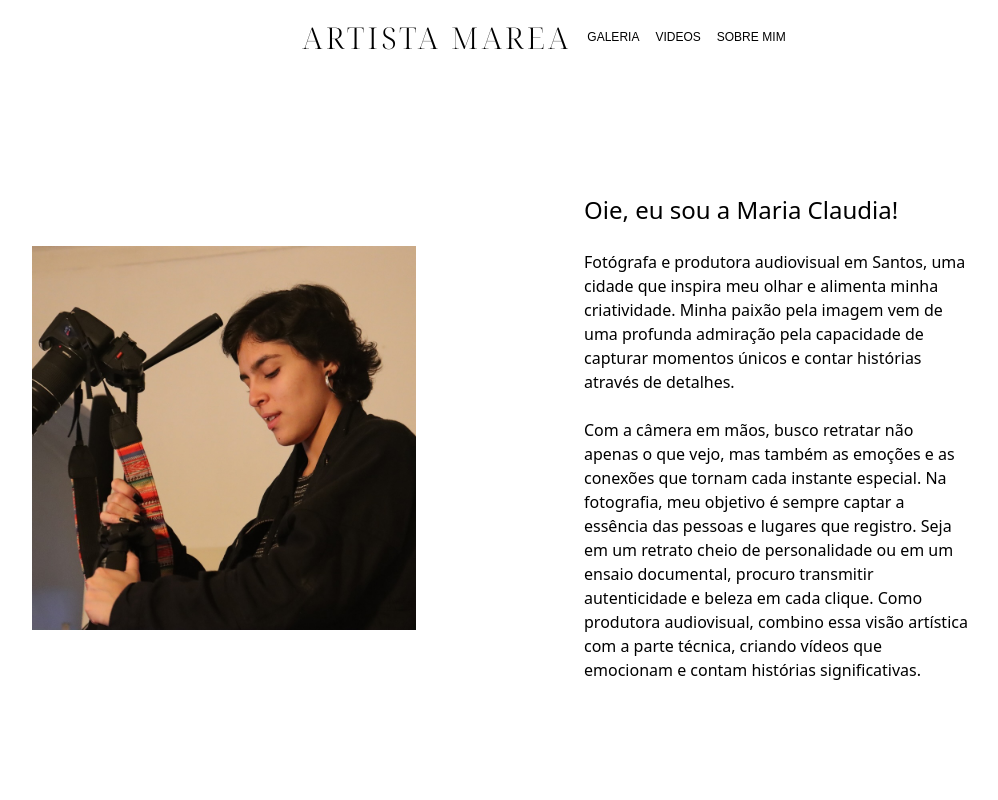
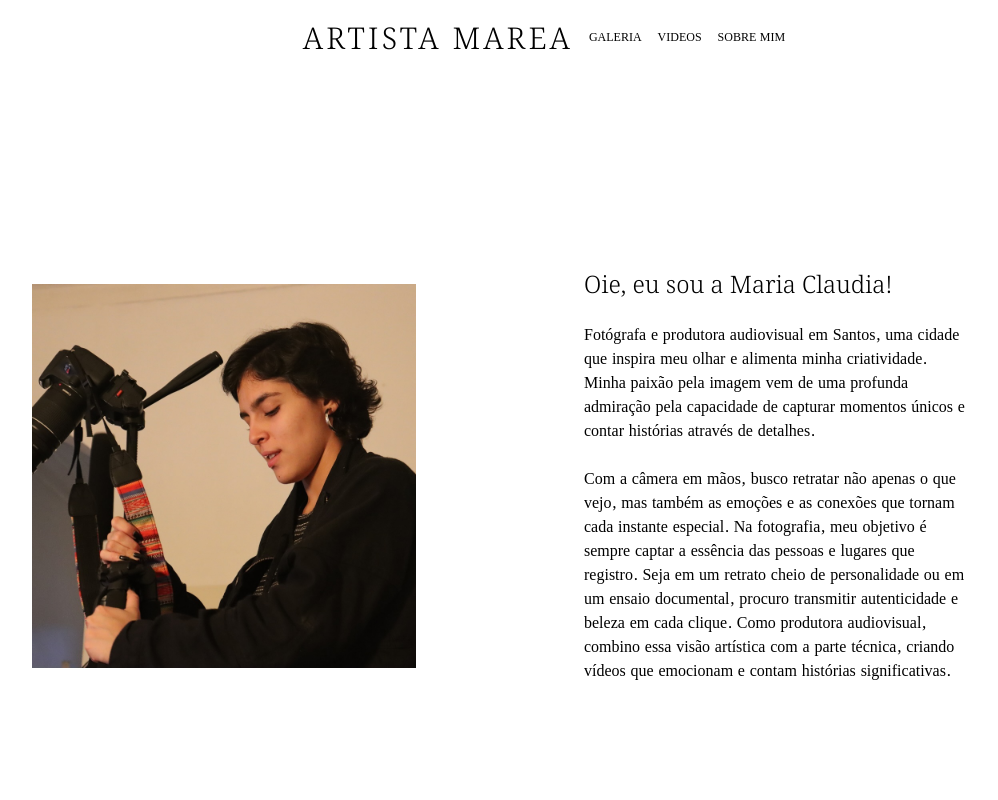
Before and after one commit to athaydaooo/portfolio-artistamarea, a Next.js app: page /mareabee/sobre-mim in a window 1280 px wide. Shown: the top 800 px of the page, without its empty margins (96-1094 px from the left). Built offline with nearby package versions, Linux system fonts and the light colour scheme.

Commit message:
fix: font and header layout

```diff
--- a/src/app/layout.tsx
+++ b/src/app/layout.tsx
@@ -30,7 +30,7 @@ export default function RootLayout({
       <body
         className={`${geistSans.variable} ${geistMono.variable} antialiased`}
       >
-        {children}
+        <main>{children}</main>
       </body>
     </html>
   );
--- a/src/app/mareabee/layout.tsx
+++ b/src/app/mareabee/layout.tsx
@@ -1,5 +1,20 @@
 import { Metadata } from "next";
 import React from "react";
+import "./style.css";
+
+import {
+  Noto_Serif_Gujarati as NotoSerifGujarati,
+  Noto_Serif as NotoSerif,
+} from "next/font/google";
+import TopMenu from "@/components/organisms/top-menu/TopMenu.tsx";
+import Footer from "@/components/sections/footer/Footer.tsx";
+
+const notoSerif = NotoSerif({
+  weight: "300",
+});
+const notoSerifGujarati = NotoSerifGujarati({
+  weight: "300",
+});
 
 interface LayoutProps {
   children: React.ReactNode;
@@ -11,7 +26,19 @@ export const metadata: Metadata = {
 };
 
 const Layout: React.FC<LayoutProps> = ({ children }) => {
-  return <>{children}</>;
+  return (
+    <div className={`${notoSerif.className} ${notoSerifGujarati.className}`}>
+      <TopMenu
+        sections={[
+          { name: "galeria", slug: "/" },
+          { name: "videos", slug: "/videos" },
+          { name: "sobre mim", slug: "/sobre-mim" },
+        ]}
+      />
+      <div>{children}</div>
+      <Footer />
+    </div>
+  );
 };
 
 export default Layout;
--- a/src/app/mareabee/page.tsx
+++ b/src/app/mareabee/page.tsx
@@ -1,20 +1,10 @@
-import Footer from "@/components/sections/footer/Footer.tsx";
 import Gallery from "@/components/sections/gallery/Gallery.tsx";
-import TopMenu from "@/components/organisms/top-menu/TopMenu.tsx";
 import AspectRatio from "@/types/aspect-ratio.ts";
 
 export default function Mareabee() {
   return (
     <>
-      <div className="flex flex-col items-center h-screen">
-        <TopMenu
-          sections={[
-            { name: "galeria", slug: "/" },
-            { name: "videos", slug: "/videos" },
-            { name: "sobre mim", slug: "/sobre-mim" },
-          ]}
-        />
-
+      <div className="flex flex-col items-center lg:h-screen">
         <Gallery
           images={[
             { src: "/mareabee/1.jpg", ratio: AspectRatio.ClassicLandscape },
@@ -39,9 +29,7 @@ export default function Mareabee() {
             { src: "/mareabee/20.jpg", ratio: AspectRatio.ClassicLandscape },
           ]}
         />
-        <Footer className="block lg:hidden" />
       </div>
-      <Footer className="hidden lg:block" />
     </>
   );
 }
--- a/src/app/mareabee/sobre-mim/page.tsx
+++ b/src/app/mareabee/sobre-mim/page.tsx
@@ -1,23 +1,11 @@
 import About from "@/components/sections/about/About.tsx";
-import Footer from "@/components/sections/footer/Footer.tsx";
-import TopMenu from "@/components/organisms/top-menu/TopMenu.tsx";
 
 export default function SobreMim() {
   return (
     <>
       <div className="flex flex-col items-center h-screen">
-        <TopMenu
-          sections={[
-            { name: "galeria", slug: "/" },
-            { name: "videos", slug: "/videos" },
-            { name: "sobre mim", slug: "/sobre-mim" },
-          ]}
-        />
-
         <About />
-        <Footer className="block lg:hidden" />
       </div>
-      <Footer className="hidden lg:block" />
     </>
   );
 }
--- /dev/null
+++ b/src/app/mareabee/style.css
@@ -0,0 +1,16 @@
+@tailwind base;
+@tailwind components;
+@tailwind utilities;
+
+@layer base {
+  h1 {
+    @apply font-notoSerif;
+  }
+  p {
+    @apply font-notoSerifGujarati;
+  }
+
+  a {
+    @apply font-notoSerifGujarati;
+  }
+}
--- a/src/app/mareabee/videos/page.tsx
+++ b/src/app/mareabee/videos/page.tsx
@@ -1,17 +1,9 @@
-import TopMenu from "@/components/organisms/top-menu/TopMenu.tsx";
 import VideoSection from "@/components/sections/video/Video.tsx";
 
 export default function Videos() {
   return (
     <>
       <div className="flex flex-col items-center h-screen">
-        <TopMenu
-          sections={[
-            { name: "galeria", slug: "/" },
-            { name: "videos", slug: "/videos" },
-            { name: "sobre mim", slug: "/sobre-mim" },
-          ]}
-        />
         <VideoSection
           title="Lorem ipsum"
           description="Lorem ipsum dolor sit amet, consectetur adipiscing elit. Nunc vulputate luctus malesuada. Nam tempus diam odio, ut sollicitudin risus iaculis a. "
--- a/src/components/atoms/text-description/text-description.tsx
+++ b/src/components/atoms/text-description/text-description.tsx
@@ -1,19 +1,12 @@
 import clsx from "@/utils/clsx.ts";
-import { Noto_Serif_Gujarati as NotoSerifGujarati } from "next/font/google";
 import React from "react";
 
 interface TextDescritionProps {
   text: string;
 }
 
-const notoSerifGujarati = NotoSerifGujarati({
-  weight: ["300"],
-  subsets: ["gujarati"],
-  display: "swap",
-});
-
 const TextDescrition: React.FC<TextDescritionProps> = ({ text }) => {
-  return <p className={clsx("text-sm", notoSerifGujarati.className)}>{text}</p>;
+  return <p className={clsx("text-sm")}>{text}</p>;
 };
 
 export default TextDescrition;
--- a/src/components/atoms/text-title/text-title.tsx
+++ b/src/components/atoms/text-title/text-title.tsx
@@ -1,19 +1,11 @@
 import clsx from "@/utils/clsx.ts";
-import { Noto_Serif as NotoSerif } from "next/font/google";
 import React from "react";
 
 interface TitleProps {
   text: string;
 }
-
-const notoSerif = NotoSerif({
-  weight: ["300"],
-  subsets: ["latin"],
-  display: "swap",
-});
-
 const TextTitle: React.FC<TitleProps> = ({ text }) => {
-  return <h1 className={clsx("text-3xl", notoSerif.className)}>{text}</h1>;
+  return <h1 className={clsx("text-3xl")}>{text}</h1>;
 };
 
 export default TextTitle;
--- a/src/components/atoms/video-wrapper/VideoWrapper.tsx
+++ b/src/components/atoms/video-wrapper/VideoWrapper.tsx
@@ -1,32 +1,33 @@
+import clsx from "@/utils/clsx.ts";
 import React from "react";
+import AspectRatio from "@/types/aspect-ratio.ts";
 
 interface VideoWrapperProps {
   src: string;
-  height: number;
-  width: number;
+  aspectRatio: AspectRatio;
   className?: string;
   poster?: string;
 }
 
 const VideoWrapper: React.FC<VideoWrapperProps> = ({
   src,
-  width,
-  height,
+  aspectRatio,
   poster,
   className,
 }) => {
+  const aspectClass = `aspect-[${aspectRatio}]`;
   return (
+    <div className={clsx(className || null, aspectClass)}>
       <video
-      width={width}
-      height={height}
+        className="rounded-xl"
         controls
         preload="metadata"
         poster={poster || undefined}
-      className={className || ""}
       >
         <source src={src} type="video/mp4" />
         Your browser does not support the video tag.
       </video>
+    </div>
   );
 };
 
--- a/src/components/organisms/top-menu/TopMenu.tsx
+++ b/src/components/organisms/top-menu/TopMenu.tsx
@@ -1,19 +1,7 @@
 "use client";
 
 import React, { useState } from "react";
-// eslint-disable-next-line camelcase
-import { Noto_Serif_Display, Noto_Serif_Gujarati } from "next/font/google";
 import Link from "next/link";
-
-const notoSerifDisplay = Noto_Serif_Display({
-  variable: "--font-noto-serif-display",
-  weight: "300",
-});
-
-const notoSerifGujarati = Noto_Serif_Gujarati({
-  variable: "--font-noto-serif-display",
-  weight: "500",
-});
 
 interface TopMenuProps {
   sections: { name: string; slug: string }[];
@@ -31,9 +19,7 @@ const TopMenu: React.FC<TopMenuProps> = ({ sections }) => {
       <nav>
         <div className="flex text-black flex-wrap items-center mx-auto p-5 justify-center">
           {/* desktop and mobile logo */}
-          <h1
-            className={`${notoSerifDisplay.className} text-2xl lg:text-3xl 2k:text-7xl font-extralight font-serif tracking-widest pr-4 whitespace-nowrap`}
-          >
+          <h1 className="text-2xl lg:text-3xl 2k:text-7xl font-extralight tracking-widest pr-4 whitespace-nowrap">
             ARTISTA MAREA
           </h1>
 
@@ -42,9 +28,7 @@ const TopMenu: React.FC<TopMenuProps> = ({ sections }) => {
             className={`hidden lg:block w-full lg:w-auto lg:max-h-full`}
             id="navbar-hamburger"
           >
-            <ul
-              className={`flex flex-col items-center mt-8 lg:mt-0 lg:flex-row lg:space-x-4 lg:text-xs 2k:text-2xl ${notoSerifGujarati.className}`}
-            >
+            <ul className="flex flex-col items-center mt-8 lg:mt-0 lg:flex-row lg:space-x-4 lg:text-xs 2k:text-2xl">
               {sections.map((section, index) => (
                 <li key={index}>
                   <Link
@@ -89,9 +73,7 @@ const TopMenu: React.FC<TopMenuProps> = ({ sections }) => {
             className={`lg:hidden overflow-hidden transition-all duration-500 ease-in-out ${isMenuOpen ? "max-h-40 opacity-100" : "max-h-0 opacity-0"} w-full `}
             id="navbar-hamburger"
           >
-            <ul
-              className={`flex flex-col items-center mt-8 lg:mt-0 lg:flex-row lg:space-x-4 lg:text-xl ${notoSerifGujarati.className}`}
-            >
+            <ul className="flex flex-col items-center mt-8 lg:mt-0 lg:flex-row lg:space-x-4 lg:text-xl">
               {sections.map((section, index) => (
                 <li key={index}>
                   <Link
--- a/src/components/organisms/video-with-text/VideoWithText.tsx
+++ b/src/components/organisms/video-with-text/VideoWithText.tsx
@@ -1,5 +1,6 @@
 import VideoWrapper from "@/components/atoms/video-wrapper/VideoWrapper.tsx";
 import TitleWithDescription from "@/components/molecules/text-with-description/TitleWithDescription.tsx";
+import AspectRatio from "@/types/aspect-ratio.ts";
 import clsx from "@/utils/clsx.ts";
 import React from "react";
 
@@ -18,8 +19,6 @@ const VideoWithText: React.FC<VideoWithTextProps> = ({
   title,
   description,
   videoUrl,
-  videoHeight,
-  videoWidht,
   reverseOrder,
   videoPosterUrl,
   className,
@@ -39,10 +38,9 @@ const VideoWithText: React.FC<VideoWithTextProps> = ({
       />
       <VideoWrapper
         src={videoUrl}
-        height={videoHeight}
-        width={videoWidht}
+        aspectRatio={AspectRatio.ModernLandscape}
         poster={videoPosterUrl || undefined}
-        className="rounded-xl"
+        className="rounded-xl w-[50vw]"
       />
     </div>
   );
--- a/src/components/sections/footer/Footer.tsx
+++ b/src/components/sections/footer/Footer.tsx
@@ -1,17 +1,11 @@
 // eslint-disable-next-line camelcase
-import { Noto_Serif_Display } from "next/font/google";
 import React from "react";
 import IconReferenced from "@/components/atoms/icon-referenced/IconReferenced.tsx";
 import TextReferenced from "@/components/atoms/text-referenced/TextReferenced.tsx";
 import clsx from "@/utils/clsx.ts";
 
-const notoSerifDisplay = Noto_Serif_Display({
-  variable: "--font-noto-serif-display",
-  weight: "300",
-});
-
 interface FooterProps {
-  className: string;
+  className?: string;
 }
 
 const Footer: React.FC<FooterProps> = ({ className }) => {
@@ -23,9 +17,7 @@ const Footer: React.FC<FooterProps> = ({ className }) => {
       )}
     >
       <footer className="flex flex-col w-full items-center text-center text-surface bg-gray-950 p-10">
-        <div
-          className={`container p-10 text-center text-white text-4xl ${notoSerifDisplay.className} `}
-        >
+        <div className="container p-10 text-center text-white text-4xl">
           <h1>ARTISTA MAREA</h1>
         </div>
         <div className="flex flex-row justify-center gap-4 p-6">
```
Lines whose indentation alone changed are shown as unchanged.
